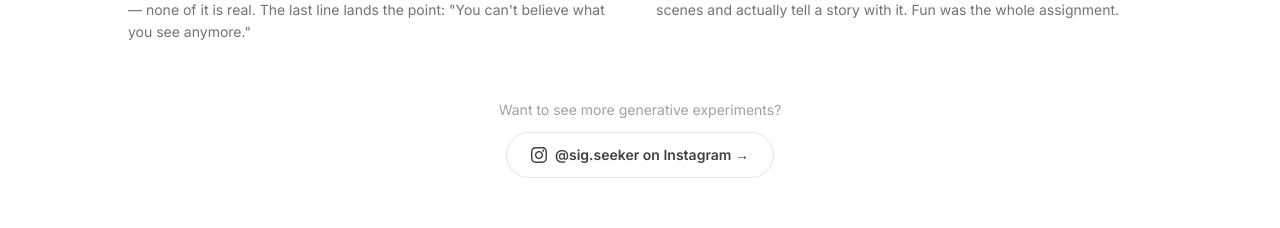
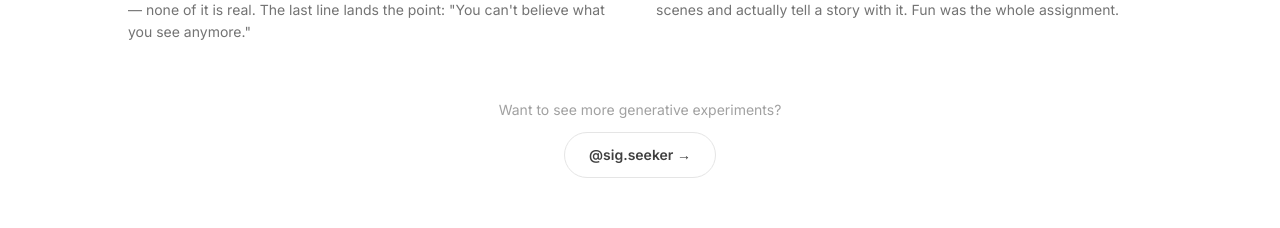
Before and after one commit to rekaldsi/digijerry-portfolio-ai, a React (Vite) app: page / in a window 1280 px wide. Shown: the part 6440-6668 px from the top of the page. Built offline with nearby package versions, Linux system fonts and the light colour scheme.

Commit message:
fix: simplify Instagram CTA button

```diff
--- a/src/components/GenerativeWork.tsx
+++ b/src/components/GenerativeWork.tsx
@@ -108,10 +108,7 @@ export default function GenerativeWork() {
             rel="noopener noreferrer"
             className="inline-flex items-center gap-2 px-6 py-3 rounded-full border border-neutral-200 text-neutral-700 text-sm font-semibold hover:border-neutral-400 hover:text-neutral-900 transition-all duration-200"
           >
-            <svg className="w-4 h-4" fill="currentColor" viewBox="0 0 24 24">
-              <path d="M12 2.163c3.204 0 3.584.012 4.85.07 3.252.148 4.771 1.691 4.919 4.919.058 1.265.069 1.645.069 4.849 0 3.205-.012 3.584-.069 4.849-.149 3.225-1.664 4.771-4.919 4.919-1.266.058-1.644.07-4.85.07-3.204 0-3.584-.012-4.849-.07-3.26-.149-4.771-1.699-4.919-4.92-.058-1.265-.07-1.644-.07-4.849 0-3.204.013-3.583.07-4.849.149-3.227 1.664-4.771 4.919-4.919 1.266-.057 1.645-.069 4.849-.069zm0-2.163c-3.259 0-3.667.014-4.947.072-4.358.2-6.78 2.618-6.98 6.98-.059 1.281-.073 1.689-.073 4.948 0 3.259.014 3.668.072 4.948.2 4.358 2.618 6.78 6.98 6.98 1.281.058 1.689.072 4.948.072 3.259 0 3.668-.014 4.948-.072 4.354-.2 6.782-2.618 6.979-6.98.059-1.28.073-1.689.073-4.948 0-3.259-.014-3.667-.072-4.947-.196-4.354-2.617-6.78-6.979-6.98-1.281-.059-1.69-.073-4.949-.073zm0 5.838c-3.403 0-6.162 2.759-6.162 6.162s2.759 6.163 6.162 6.163 6.162-2.759 6.162-6.163c0-3.403-2.759-6.162-6.162-6.162zm0 10.162c-2.209 0-4-1.79-4-4 0-2.209 1.791-4 4-4s4 1.791 4 4c0 2.21-1.791 4-4 4zm6.406-11.845c-.796 0-1.441.645-1.441 1.44s.645 1.44 1.441 1.44c.795 0 1.439-.645 1.439-1.44s-.644-1.44-1.439-1.44z"/>
-            </svg>
-            @sig.seeker on Instagram →
+            @sig.seeker →
           </a>
         </motion.div>
       </div>
```
